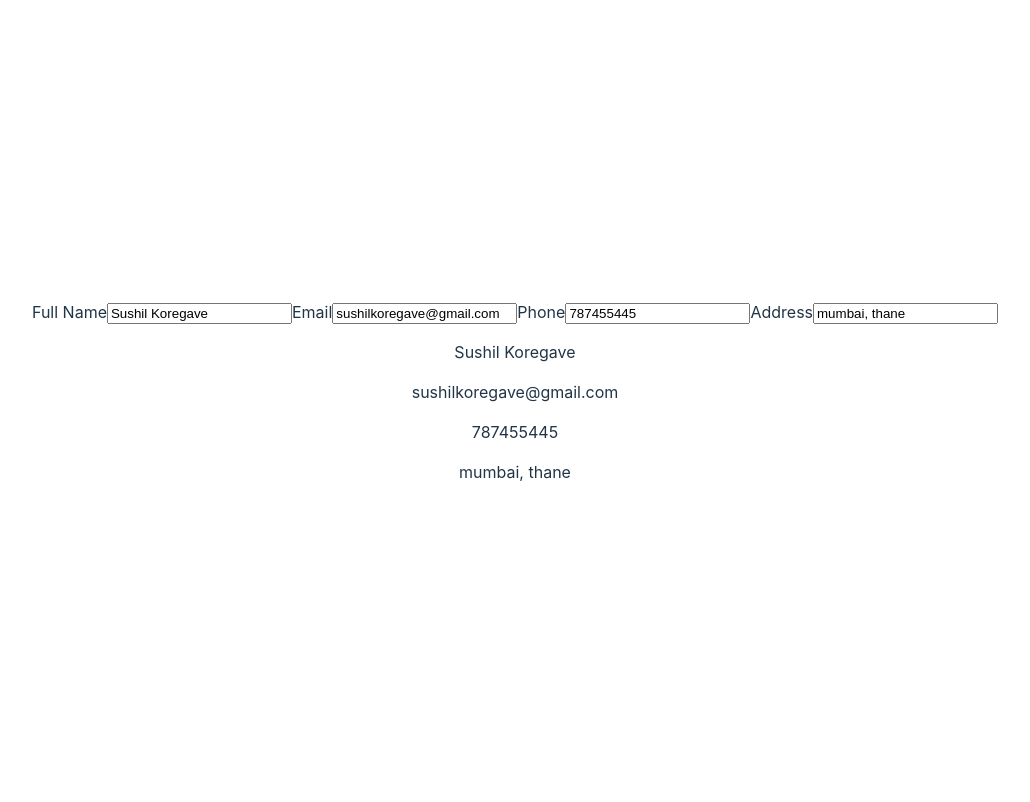
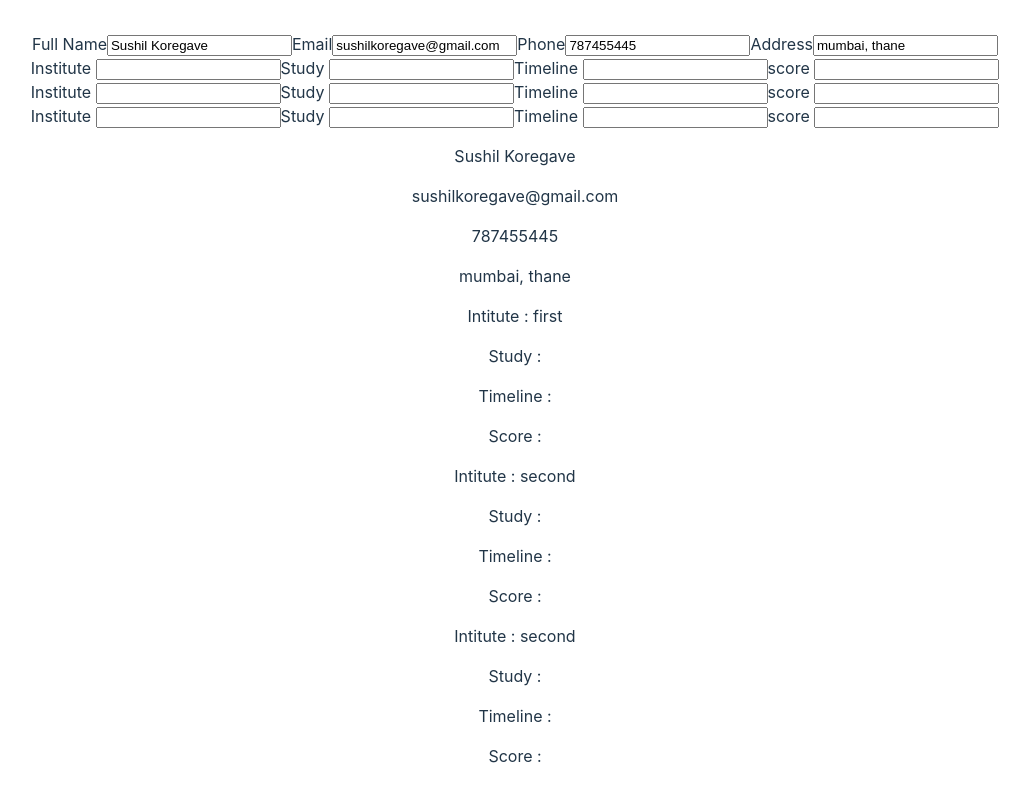
Before and after one commit to sushil174/CV-Builder, a React (Vite) app: page / in a window 1280 px wide. Shown: the top 802 px of the page, without its empty margins (125-1155 px from the left). Built offline with nearby package versions, Linux system fonts and the light colour scheme.

Commit message:
education working component

```diff
--- a/src/App.jsx
+++ b/src/App.jsx
@@ -1,11 +1,57 @@
 import { useState } from 'react'
 import GeneralInfo from './components/GeneralInfo'
+import Education from './components/Education'
 import ResumePreview from './components/ResumePreview'
 import './App.css'
 
 function App() {
-  const initalGeneralInfo = {full_name : "Sushil Koregave", email : "sushilkoregave@gmail.com", phone : '787455445', address : 'mumbai, thane'}
+
+  const initalGeneralInfo = {full_name : "Sushil Koregave",
+    email : "sushilkoregave@gmail.com",
+    phone : '787455445',
+    address : 'mumbai, thane'
+  }
+
+  const initialEducationInfo = [
+    {
+      id : '1',
+      institute : 'first',
+      study : '',
+      timeline : '',
+      score : '',
+    },
+    {
+      id : '2',
+      institute : 'second',
+      study : '',
+      timeline : '',
+      score : '',
+    },
+    {
+      id : '3',
+      institute : 'second',
+      study : '',
+      timeline : '',
+      score : '',
+    }
+
+  ]
+  const [educationInfo, setEducationInfo] = useState(initialEducationInfo)
   const [generalInfo, setGeneralInfo] = useState(initalGeneralInfo)
+
+  const handleInstitute = (id,e) => {
+    setEducationInfo(educationInfo.map(edu => {
+      if(edu.id === id) {
+        return {
+          ...edu,
+          [e.target.name]:e.target.value
+        }
+      }
+      else {
+        return edu
+      }
+    }))
+  }
 
   const handleName = (e) => {
     setGeneralInfo({
@@ -43,7 +89,9 @@ function App() {
       phoneChange={handlePhone}
       addressChange={handleAddress}
     />
-    <ResumePreview info={generalInfo}/>
+
+    <Education info={educationInfo} intituteChange={handleInstitute}/>
+    <ResumePreview info={generalInfo} eduInfo={educationInfo}/>
     </div>
   )
 }
--- /dev/null
+++ b/src/components/Education.jsx
@@ -0,0 +1,21 @@
+function Education({info,intituteChange}) {
+    return (
+        info.map(edu => (
+            <div key={edu.id}>
+                <label>Institute </label>
+                <input type="text" name="institute" onChange={e => {intituteChange(edu.id,e)}}/>
+
+                <label>Study </label>
+                <input type="text" name="study" onChange={e => {intituteChange(edu.id,e)}}/>
+
+                <label>Timeline </label>
+                <input type="text" name="timeline" onChange={e => {intituteChange(edu.id,e)}}/>
+
+                <label>score </label>
+                <input type="text" name="score" onChange={e => {intituteChange(edu.id,e)}}/>
+            </div>
+        ))
+    );
+}
+
+export default Education
--- a/src/components/ResumePreview.jsx
+++ b/src/components/ResumePreview.jsx
@@ -1,4 +1,4 @@
-function ResumePreview({info}) {
+function ResumePreview({info,eduInfo}) {
     return (
         <div className="resume-info">
             <div className="resume-general-info">
@@ -7,6 +7,19 @@ function ResumePreview({info}) {
                 <p>{info.phone}</p>
                 <p>{info.address}</p>
             </div>
+
+            <div className="education-info">
+                {
+                    eduInfo.map(edu => (
+                        <div key={edu.id}>
+                            <p>Intitute :  {edu.institute}</p>
+                            <p>Study :  {edu.study}</p>
+                            <p>Timeline :  {edu.timeline}</p>
+                            <p>Score :  {edu.score}</p>
+                        </div>
+                    ))
+                }
+            </div>
         </div>
     )
 }
```
